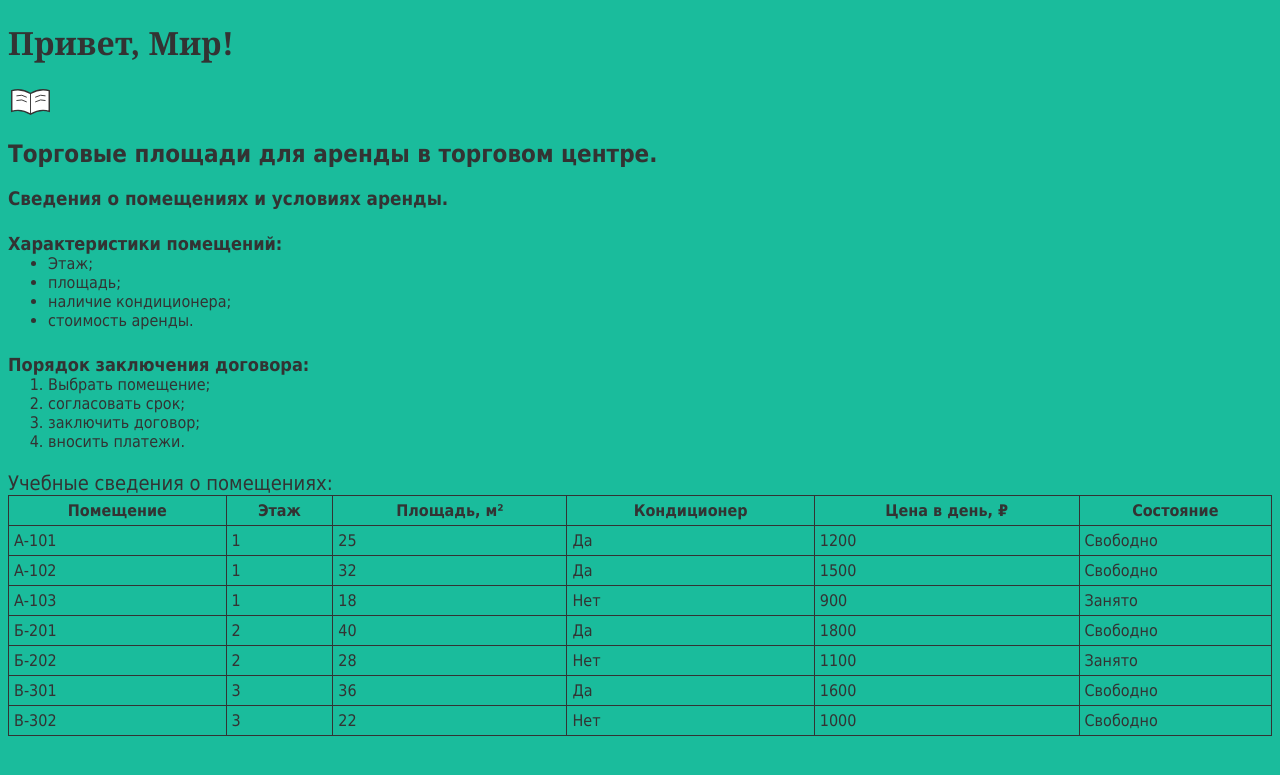
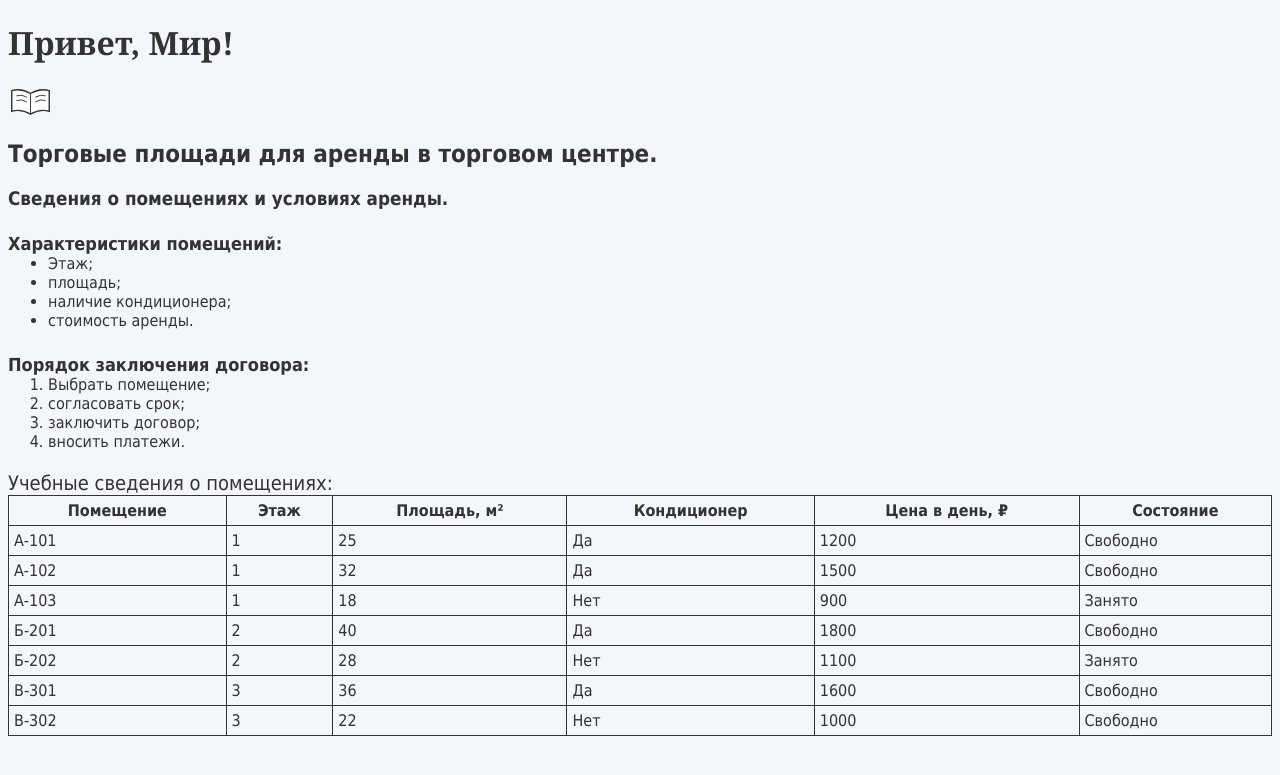
Before and after one commit to AltFlexe/PIS-Lab-2-V30, a Django app: page / in a window 1280 px wide. Shown: the top 775 px of the page. Run offline with Django 5.2, Linux system fonts and the light colour scheme.

Commit message:
Simplify README and update page colors

```diff
--- a/src/firstwebpage/flatpages/static/index.css
+++ b/src/firstwebpage/flatpages/static/index.css
@@ -1,5 +1,5 @@
 body {
-    background: #1abc9c;
+    background: #f3f6fa;
     font-family: Tahoma, Arial, sans-serif;
     color: #333;
 }
```
Also changed, not shown: README.md.
